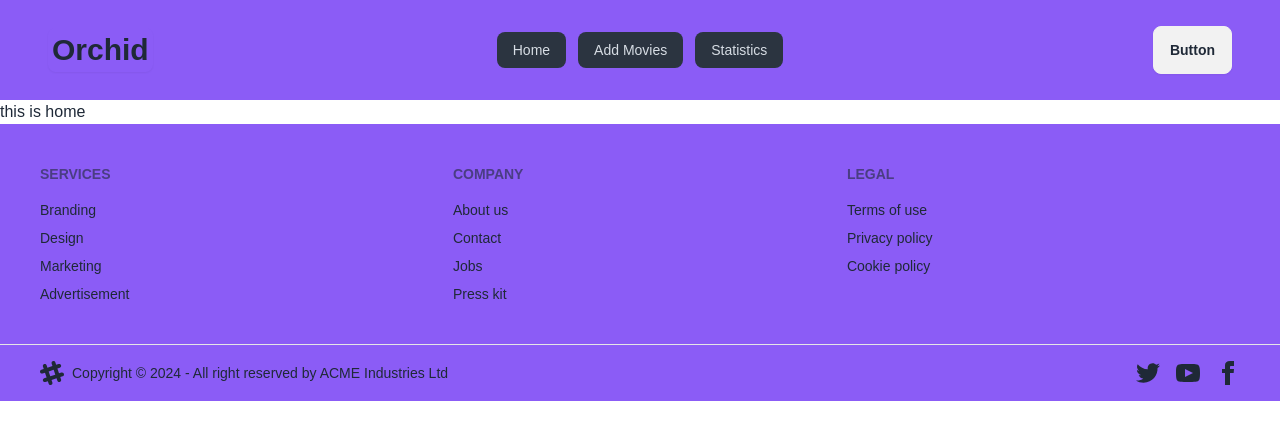
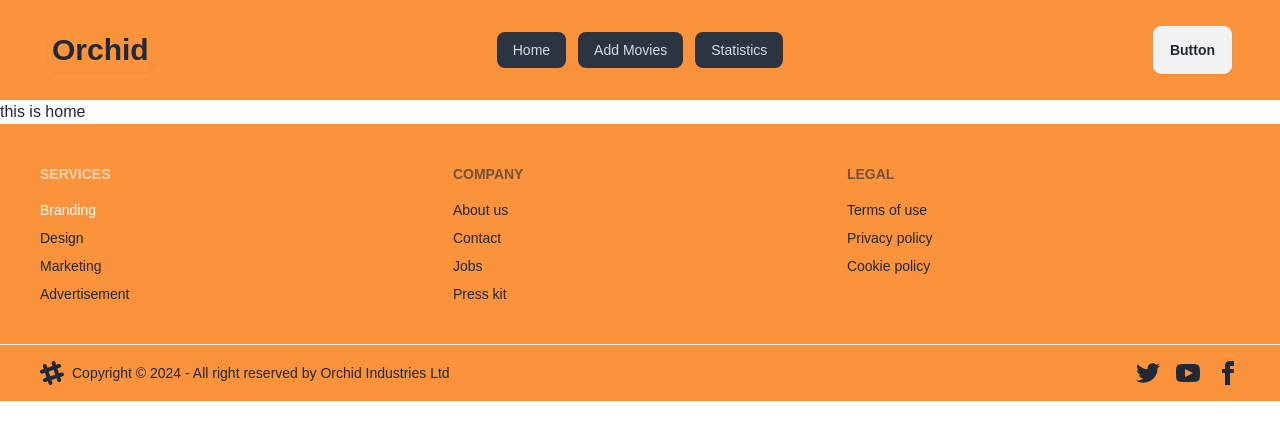
Before and after one commit to mahfuz-kallyan/movie-portal-client-site, a React (Vite) app: page / in a window 1280 px wide. Shown: the top 440 px of the page. Built offline with nearby package versions, Linux system fonts and the light colour scheme.

Commit message:
added color

```diff
--- a/src/Components/Footer.jsx
+++ b/src/Components/Footer.jsx
@@ -3,10 +3,10 @@ import React from 'react';
 const Footer = () => {
     return (
         <div className='max-w-[1920px] mx-auto'>
-            <footer className="footer bg-violet-500 text-base-content p-10">
+            <footer className="footer bg-orange-400 text-base-content p-10">
                 <nav>
-                    <h6 className="footer-title">Services</h6>
-                    <a className="link link-hover">Branding</a>
+                    <h6 className="footer-title text-white">Services</h6>
+                    <a className="link link-hover text-white">Branding</a>
                     <a className="link link-hover">Design</a>
                     <a className="link link-hover">Marketing</a>
                     <a className="link link-hover">Advertisement</a>
@@ -25,7 +25,7 @@ const Footer = () => {
                     <a className="link link-hover">Cookie policy</a>
                 </nav>
             </footer>
-            <footer className="footer bg-violet-500 text-base-content border-base-300 border-t px-10 py-4">
+            <footer className="footer bg-orange-400 text-base-content border-base-300 border-t px-10 py-4">
                 <aside className="grid-flow-col items-center">
                     <svg
                         width="24"
@@ -38,7 +38,7 @@ const Footer = () => {
                         <path
                             d="M22.672 15.226l-2.432.811.841 2.515c.33 1.019-.209 2.127-1.23 2.456-1.15.325-2.148-.321-2.463-1.226l-.84-2.518-5.013 1.677.84 2.517c.391 1.203-.434 2.542-1.831 2.542-.88 0-1.601-.564-1.86-1.314l-.842-2.516-2.431.809c-1.135.328-2.145-.317-2.463-1.229-.329-1.018.211-2.127 1.231-2.456l2.432-.809-1.621-4.823-2.432.808c-1.355.384-2.558-.59-2.558-1.839 0-.817.509-1.582 1.327-1.846l2.433-.809-.842-2.515c-.33-1.02.211-2.129 1.232-2.458 1.02-.329 2.13.209 2.461 1.229l.842 2.515 5.011-1.677-.839-2.517c-.403-1.238.484-2.553 1.843-2.553.819 0 1.585.509 1.85 1.326l.841 2.517 2.431-.81c1.02-.33 2.131.211 2.461 1.229.332 1.018-.21 2.126-1.23 2.456l-2.433.809 1.622 4.823 2.433-.809c1.242-.401 2.557.484 2.557 1.838 0 .819-.51 1.583-1.328 1.847m-8.992-6.428l-5.01 1.675 1.619 4.828 5.011-1.674-1.62-4.829z"></path>
                     </svg>
-                    <p>Copyright © {new Date().getFullYear()} - All right reserved by ACME Industries Ltd</p>
+                    <p>Copyright © {new Date().getFullYear()} - All right reserved by Orchid Industries Ltd</p>
                 </aside>
                 <nav className="md:place-self-center md:justify-self-end">
                     <div className="grid grid-flow-col gap-4">
--- a/src/Components/Navbar.jsx
+++ b/src/Components/Navbar.jsx
@@ -10,7 +10,7 @@ const Navbar = () => {
     </>
     return (
         <div className="max-w-[1920px] mx-auto">
-            <div className="navbar bg-violet-500 px-12 py-6">
+            <div className="navbar bg-orange-400 px-12 py-6">
                 <div className="navbar-start">
                     <div className="dropdown">
                         <div tabIndex={0} role="button" className="btn btn-ghost lg:hidden">
```
